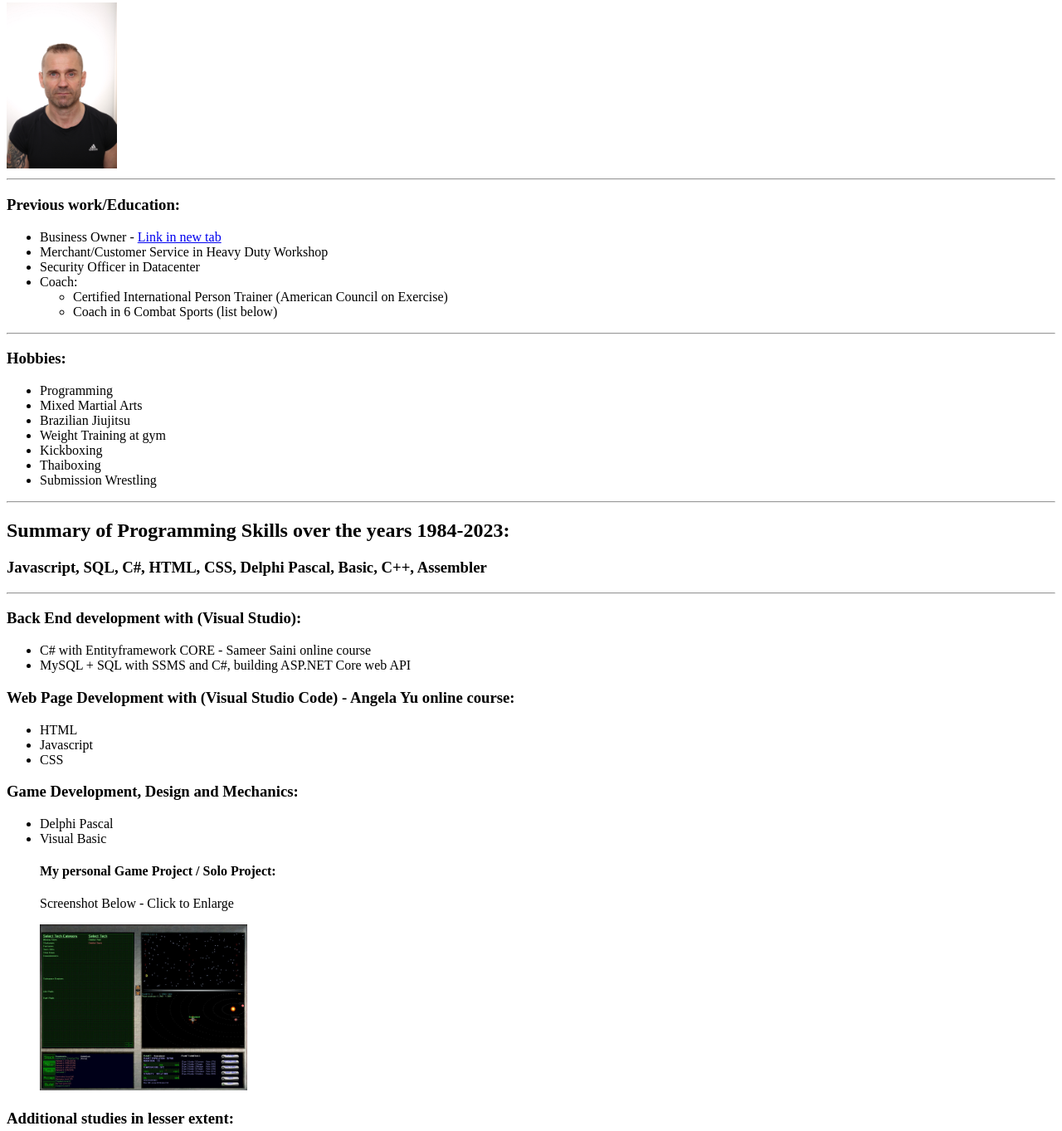
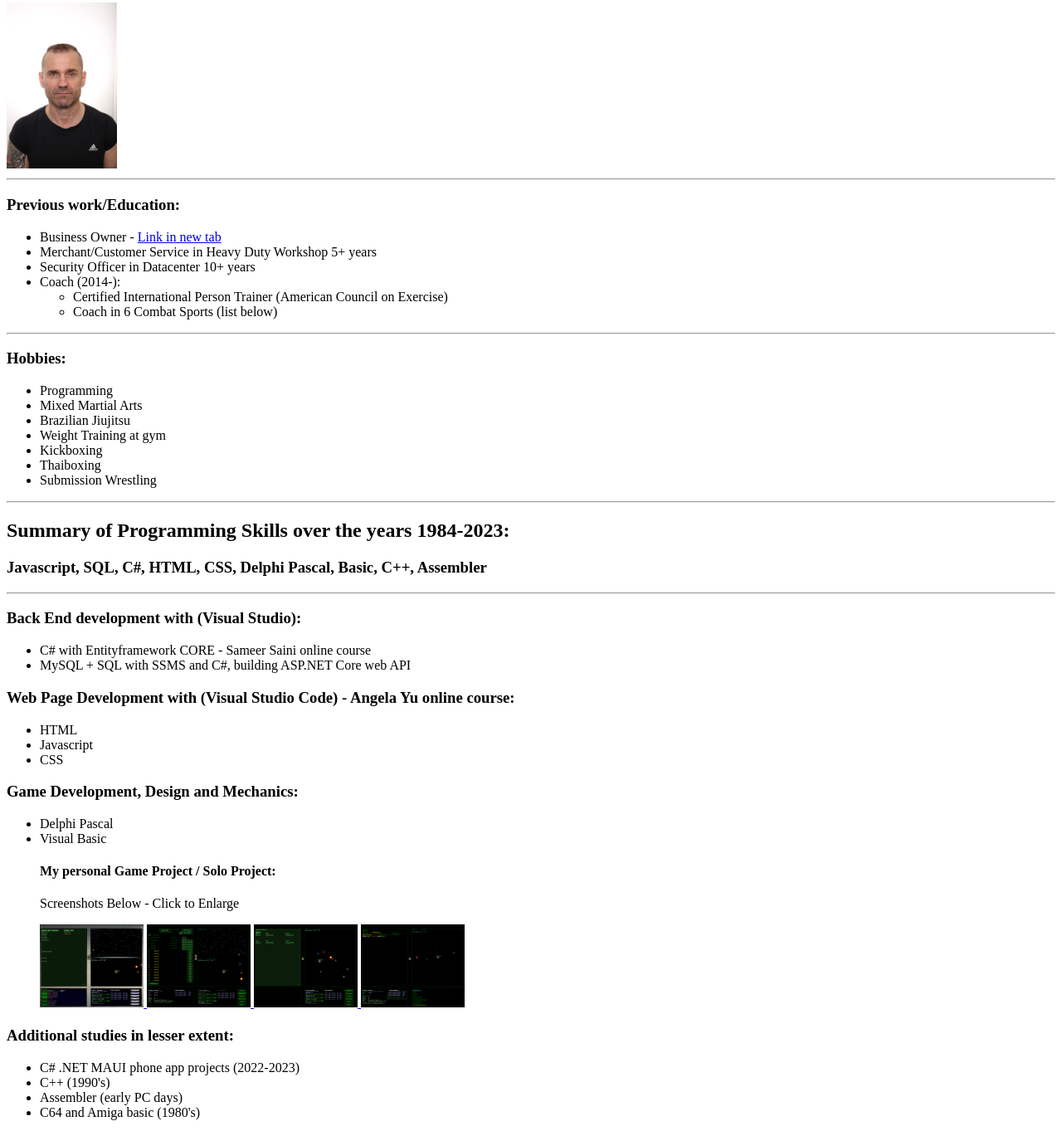
Before and after one commit to Kenliero/Capstoneresume, a plain HTML site: page index.html in a window 1280 px wide. Shown: the part 185-1548 px from the top of the page at 83% size. Drawn offline with Linux system fonts and the light colour scheme.

Commit message:
Add files via upload

```diff
--- a/index.html
+++ b/index.html
@@ -15,14 +15,13 @@
   <h3>Previous work/Education:</h3>
     <ul>
       <li>Business Owner - <a href="https://www.ptmarkoviitanen.com/" target="_blank">Link in new tab</a></li>
-      <li>Merchant/Customer Service in Heavy Duty Workshop</li>
-      <li>Security Officer in Datacenter</li>
-      <li>Coach:</li>
+      <li>Merchant/Customer Service in Heavy Duty Workshop 5+ years</li>
+      <li>Security Officer in Datacenter 10+ years</li>
+      <li>Coach (2014-):</li>
         <ul>
           <li>Certified International Person Trainer (American Council on Exercise)</li>
           <li>Coach in 6 Combat Sports (list below)</li>
         </ul>
-
     </ul>
   <hr />
   <h3>Hobbies:</h3>
@@ -56,8 +55,11 @@
       <li>Delphi Pascal</li>
       <li>Visual Basic</li>
       <h4>My personal Game Project / Solo Project:</h4>
-      <p>Screenshot Below - Click to Enlarge</p>
-      <a href="./images/tushot-a-48.jpg"><img src="./images/tushot-a-48.jpg" height="200"> </a>
+      <p>Screenshots Below - Click to Enlarge</p>
+      <a href="./images/tushot-a-48.jpg"><img src="./images/tushot-a-48.jpg" height="100"> </a>
+      <a href="./images/tushot-a-new.jpg"><img src="./images/tushot-a-new.jpg" height="100"> </a>
+      <a href="./images/tushot-fleets01.gif"><img src="./images/tushot-fleets01.gif" height="100"> </a>
+      <a href="./images/tushotline1.gif"><img src="./images/tushotline1.gif" height="100"> </a>
     </ul>
     <h3>Additional studies in lesser extent:</h3>
     <ul>
@@ -71,6 +73,7 @@
   </p>
   <a href="./contact.html">Contact Me</a>
 </body>
+
 <footer>
   <p>© 2023 Marko Viitanen. All rights reserved.</p>
 </footer>
```
Also changed, not shown: images/tushot-a-new.jpg (added), images/tushot-fleets01.gif (added), images/tushotline1.gif (added).
